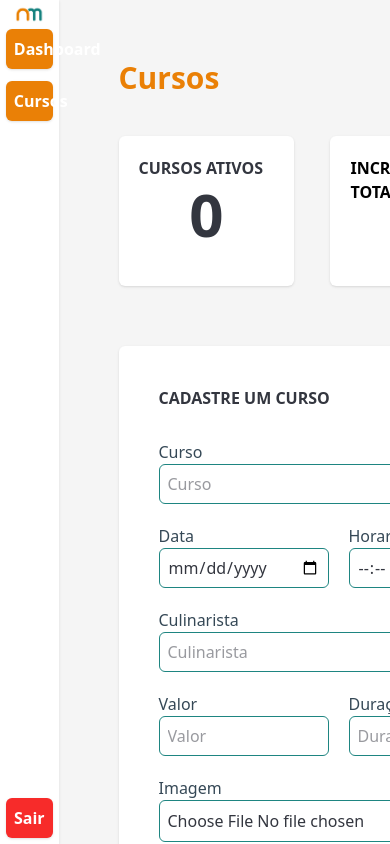
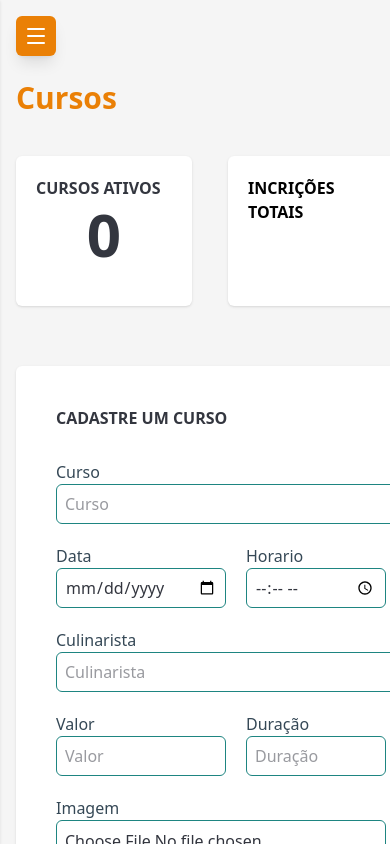
Before and after one commit to matheuscrvlh/cursos-novamix, a React (Vite) app in the folder frontend/: page /cursos in a window 390 px wide. Shown: the top 844 px of the page. Built offline with nearby package versions, Linux system fonts and the light colour scheme; no server answers.

Commit message:
Adição de Responsividade Login e Sidebar

```diff
--- a/frontend/package.json
+++ b/frontend/package.json
@@ -11,6 +11,7 @@
   },
   "dependencies": {
     "@tailwindcss/vite": "^4.1.18",
+    "lucide-react": "^0.562.0",
     "react": "^19.2.0",
     "react-dom": "^19.2.0",
     "react-router-dom": "^7.12.0",
--- a/frontend/src/layouts/admin/SideBar.jsx
+++ b/frontend/src/layouts/admin/SideBar.jsx
@@ -2,6 +2,7 @@
 import { Link } from 'react-router-dom'
 import { useNavigate } from 'react-router'
 import { useState } from 'react'
+import { Menu, X } from 'lucide-react'
 
 // Components
 import Text from '../../components/Text'
@@ -11,37 +12,88 @@ import ConfirmModal from '../../components/public/ModalConfirm'
 // Images
 import { logoNm } from '../../assets/images/logos/'
 
-
 export default function SideBar() {
-
     const [openModal, setOpenModal] = useState(false)
+    const [isMenuOpen, setIsMenuOpen] = useState(false)
     const navigate = useNavigate()
 
     function handleLogout() {
         navigate('/')
     }
 
+    function toggleMenu() {
+        setIsMenuOpen(!isMenuOpen)
+    }
+
+    function closeMenu() {
+        setIsMenuOpen(false)
+    }
+
     return (
         <>
-        <Text as='aside' className='flex flex-col h-screen fixed bg-white w-[15%] shadow-sm'>
+            {/* menu hambuerguer*/}
+            <button
+                onClick={toggleMenu}
+                className="lg:hidden fixed top-4 left-4 z-50 p-2 bg-orange-base rounded-md shadow-lg hover:bg-orange-light transition-colors"
+                aria-label="Menu"
+            >
+                {isMenuOpen ? (
+                    <X className="w-6 h-6 text-white" />
+                ) : (
+                    <Menu className="w-6 h-6 text-white" />
+                )}
+            </button>
+
+            {/* apenas para mobile */}
+            <div
+                className={`
+                    lg:hidden fixed inset-0 bg-black transition-opacity duration-300
+                    ${isMenuOpen ? 'opacity-50 z-30 pointer-events-auto' : 'opacity-0 pointer-events-none'}
+                `}
+                onClick={closeMenu}
+            ></div>
+
+            {/* Sidebar */}
+            <Text
+                as='aside'
+                className={`
+                    flex flex-col h-screen bg-white shadow-sm
+                    fixed top-0 left-0 w-[280px]
+                    transition-transform duration-300 ease-in-out
+                    lg:w-[15%]
+                    ${isMenuOpen ? 'translate-x-0 z-40' : '-translate-x-full'}
+                    lg:translate-x-0 lg:z-auto
+                `}
+            >
                 <Text
                     as='img'
                     src={logoNm}
                     alt='Logo'
-                className='w-[50%] ml-auto mr-auto'
+                    className='w-[50%] ml-auto mr-auto mt-4'
                 />
-            <Text as='nav' className='flex flex-col w-[80%] ml-auto mr-auto gap-3'>
-                <LinkSideBar to='/dashboard'>Dashboard</LinkSideBar>
-                <LinkSideBar to='/cursos'>Cursos</LinkSideBar>
+
+                <Text as='nav' className='flex flex-col w-[80%] ml-auto mr-auto gap-3 mt-8'>
+                    <LinkSideBar to='/dashboard' onClick={closeMenu}>
+                        Dashboard
+                    </LinkSideBar>
+                    <LinkSideBar to='/cursos' onClick={closeMenu}>
+                        Cursos
+                    </LinkSideBar>
                 </Text>
+
                 <Link
-                onClick={() => setOpenModal(true)}
+                    onClick={() => {
+                        setOpenModal(true)
+                        closeMenu()
+                    }}
                     className='bg-red-light shadow-sm w-[80%] rounded-md p-2 text-white
                         font-semibold cursor-pointer hover:bg-red-base ml-auto mr-auto mt-auto mb-[10%] text-center
-            '>
+                    '
+                >
                     Sair
                 </Link>
             </Text>
+
             <ConfirmModal
                 isOpen={openModal}
                 title='Confirmação de Logout'
--- a/frontend/src/pages/admin/Courses.jsx
+++ b/frontend/src/pages/admin/Courses.jsx
@@ -154,7 +154,7 @@ export default function Courses() {
     return (
         <Text as='div' className='flex w-full min-h-screen bg-gray overflow-x-hidden'>
             <SideBar />
-            <Text as='main' className='flex-1 p-15 ml-[15%]'>
+             <Text as='main' className='flex-1 p-4 pt-20 lg:p-15 lg:ml-[15%] lg:pt-0'>
                 <TopBar title={'Cursos'} />
                 <Text as='article' className='flex gap-[6%] mb-15'>
                     <CardDash width='30%' height='150px'>
--- a/frontend/src/pages/admin/Dashboard.jsx
+++ b/frontend/src/pages/admin/Dashboard.jsx
@@ -9,7 +9,7 @@ export default function Dashboard() {
     return (
         <Text as='div' className='flex w-full min-h-screen bg-gray overflow-x-hidden'>
             <SideBar />
-            <Text as='main' className='flex-1 p-15 ml-[15%]'>
+           <Text as='main' className='flex-1 p-4 pt-20 lg:p-15 lg:ml-[15%] lg:pt-0'>
                 <TopBar title={'Dashboard'} />
                 <Text as='article' className='flex gap-[6%] mb-15'>
 
--- a/frontend/src/pages/admin/Login.jsx
+++ b/frontend/src/pages/admin/Login.jsx
@@ -36,43 +36,59 @@ export default function Login() {
     }
 
     return (
-        <Text as='main' className='w-full h-full flex relative'>
+        <Text as='main' className='w-full min-h-screen flex relative overflow-hidden'>
+            {/* Imagem de fundo */}
             <Text
                 as='img'
                 src={bannerLogin}
                 alt='Banner Loja'
-                className='w-screen h-screen object-cover bg-cover'
+                className='absolute inset-0 w-full h-full object-cover'
             />
+            {/* Card de Login */}
             <Text
                 as='div'
-                className='bg-white w-[30%] min-h-[60%] flex flex-col gap-2 p-5 justify-center  rounded-md absolute
-                     right-[10%] top-1/2 -translate-y-1/2'
-                >
-                <Text as='img' src={logoNm} alt='Logo' className='w-[50%] ml-auto mr-auto'/>
+                className='bg-white w-[90%] max-w-[380px] mx-auto my-auto flex flex-col gap-3 p-6
+                           justify-center rounded-xl shadow-2xl relative z-10
+                           md:w-[420px] md:max-w-[420px] md:absolute md:right-[8%]
+                           md:top-1/2 md:-translate-y-1/2 md:mx-0
+                           lg:right-[10%]'
+            >
+                <Text
+                    as='img'
+                    src={logoNm}
+                    alt='Logo'
+                    className='w-[45%] max-w-[140px] mx-auto mb-3'
+                />
+
                 <Input
                     type='text'
                     placeholder='Usuario'
-                    className='bg-gray w-full rounded p-2'
+                    className='bg-gray w-full rounded p-3 text-base focus:outline-none focus:ring-2 focus:ring-orange-base'
                     value={form.user}
                     onChange={e => setForm({ ...form, user: e.target.value})}
                 />
+
                 <Input
                     type='password'
                     placeholder='Senha'
-                    className='bg-gray w-full rounded p-2'
+                    className='bg-gray w-full rounded p-3 text-base focus:outline-none focus:ring-2 focus:ring-orange-base'
                     value={form.password}
                     onChange={e => setForm({ ...form, password: e.target.value})}
                 />
+
                 <Button
                     className='bg-orange-base text-white font-semibold cursor-pointer hover:bg-orange-light
-                    hover:shadow-md w-full rounded p-3 mt-3'
+                               hover:shadow-lg w-full rounded p-3 mt-3 transition-all
+                               active:scale-95 text-base'
                     onClick={Login}
                 >
                     Login
                 </Button>
+
                 <Text
                     as='p'
-                    className='text-center cursor-pointer text-gray-dark hover:text-red-base '
+                    className='text-center cursor-pointer text-gray-dark hover:text-red-base
+                               transition-colors mt-2 text-sm'
                     onClick={Sair}
                 >
                     Sair
```
Also changed, not shown: 1 other file (tests, documents, lock files or other folders). Lines whose indentation alone changed are shown as unchanged.
